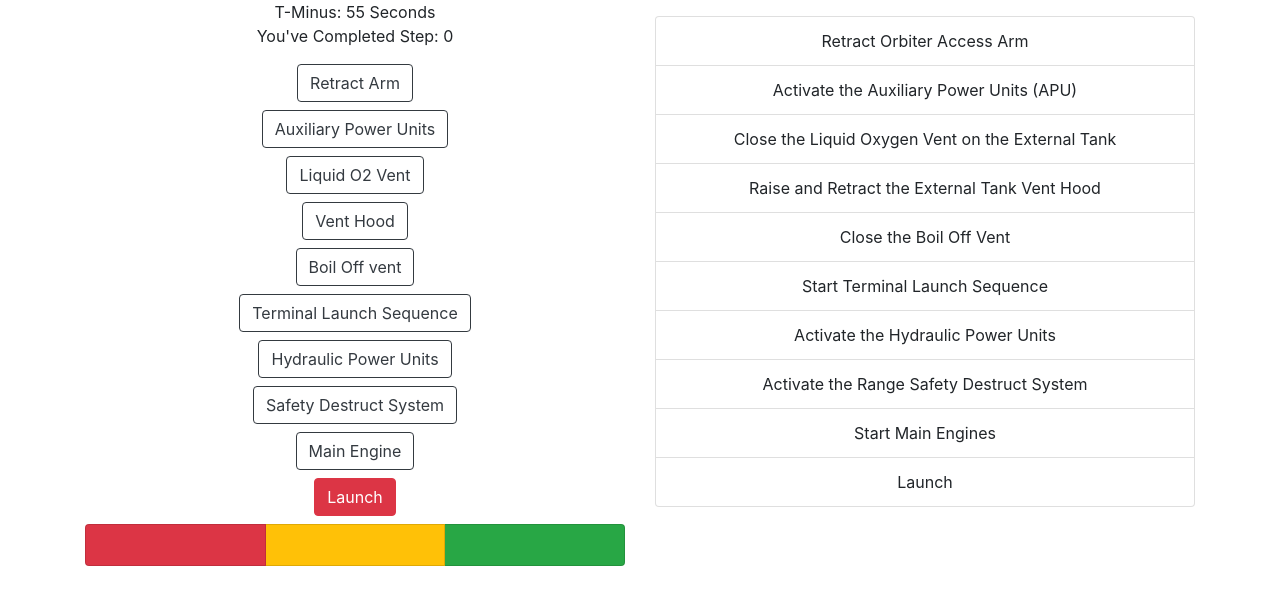
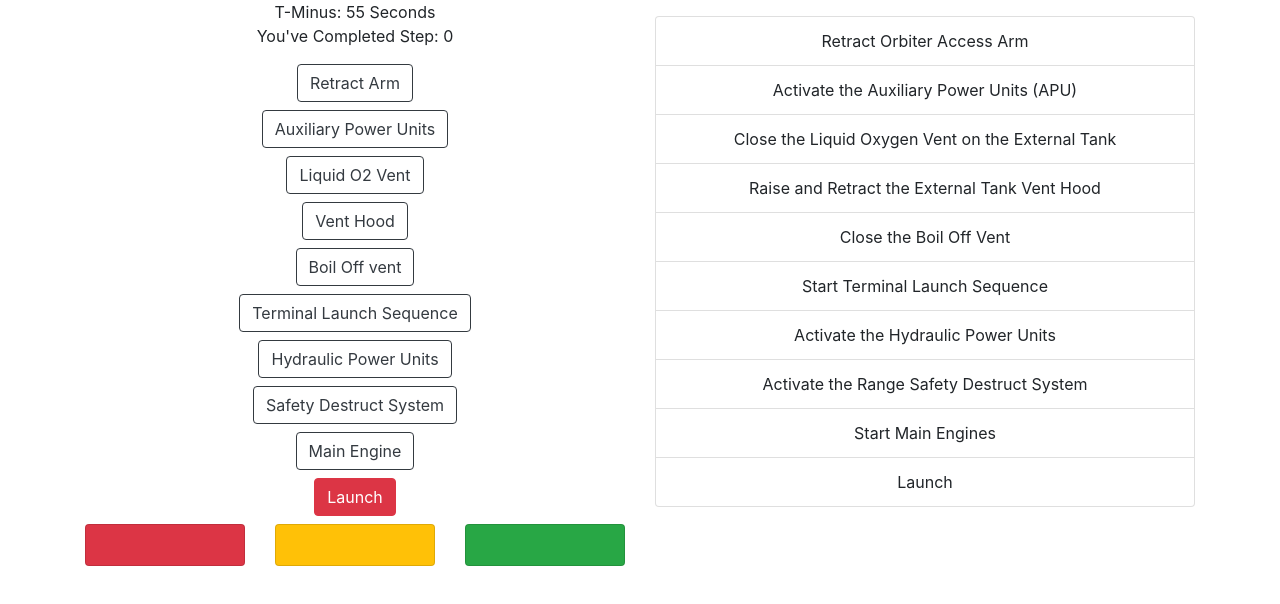
Before and after one commit to doakcovington/MissionControl, a React (Create React App) app: page / in a window 1280 px wide. Shown: the top 604 px of the page. Built offline with nearby package versions, Linux system fonts and the light colour scheme.

Commit message:
Added conditional styling

```diff
--- a/src/components/ControlPanel.tsx
+++ b/src/components/ControlPanel.tsx
@@ -117,7 +117,7 @@ const ControlPanel: React.FC<{ initial?: number }> = ({ initial = 0 }) => {
             New Game
           </Button> : null}
       </div>
-      <Status />
+      <Status report={true}/>
     </div>
   )
 }
--- a/src/components/Status.tsx
+++ b/src/components/Status.tsx
@@ -1,21 +1,23 @@
 import React from 'react';
-import CardGroup from 'react-bootstrap/CardGroup'
+import CardDeck from 'react-bootstrap/CardDeck';
 import Card from 'react-bootstrap/Card';
 
-const Status: React.FC = () => {
+const Status: React.FC<{report?: boolean}> = ({report}) => {
+
+
   return (
     <div>
-      <CardGroup>
-        <Card bg="danger">
+      <CardDeck>
+        <Card bg={report == true ? "danger" : "light"}>
           <Card.Body></Card.Body>
         </Card>
-        <Card bg="warning">
+        <Card bg={report == true ? "warning" : "light"}>
           <Card.Body></Card.Body>
         </Card>
-        <Card bg="success">
+        <Card bg={report == true ? "success" : "light"}>
           <Card.Body></Card.Body>
         </Card>
-      </CardGroup>
+      </CardDeck>
     </div>
   )
 }
```
